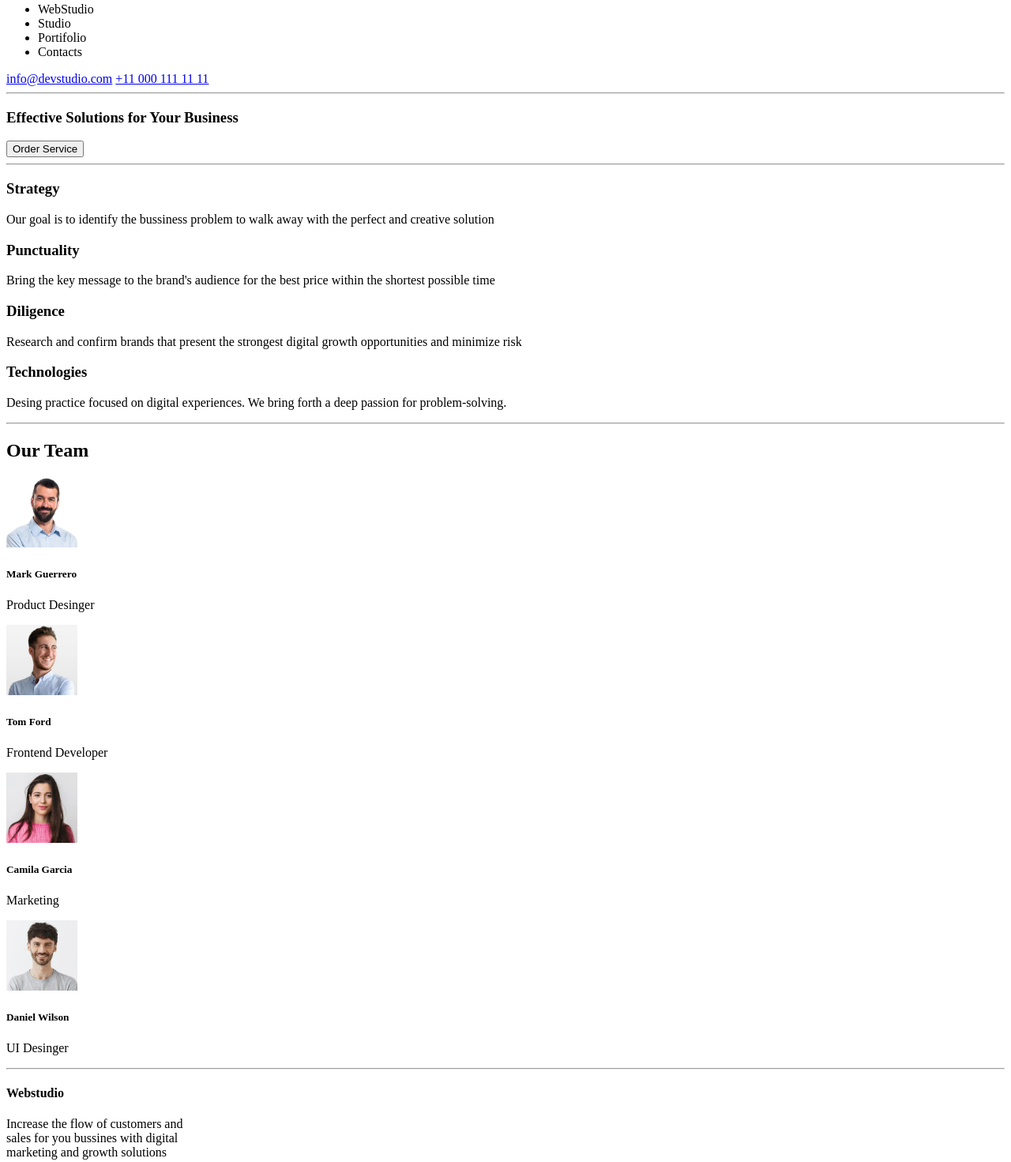
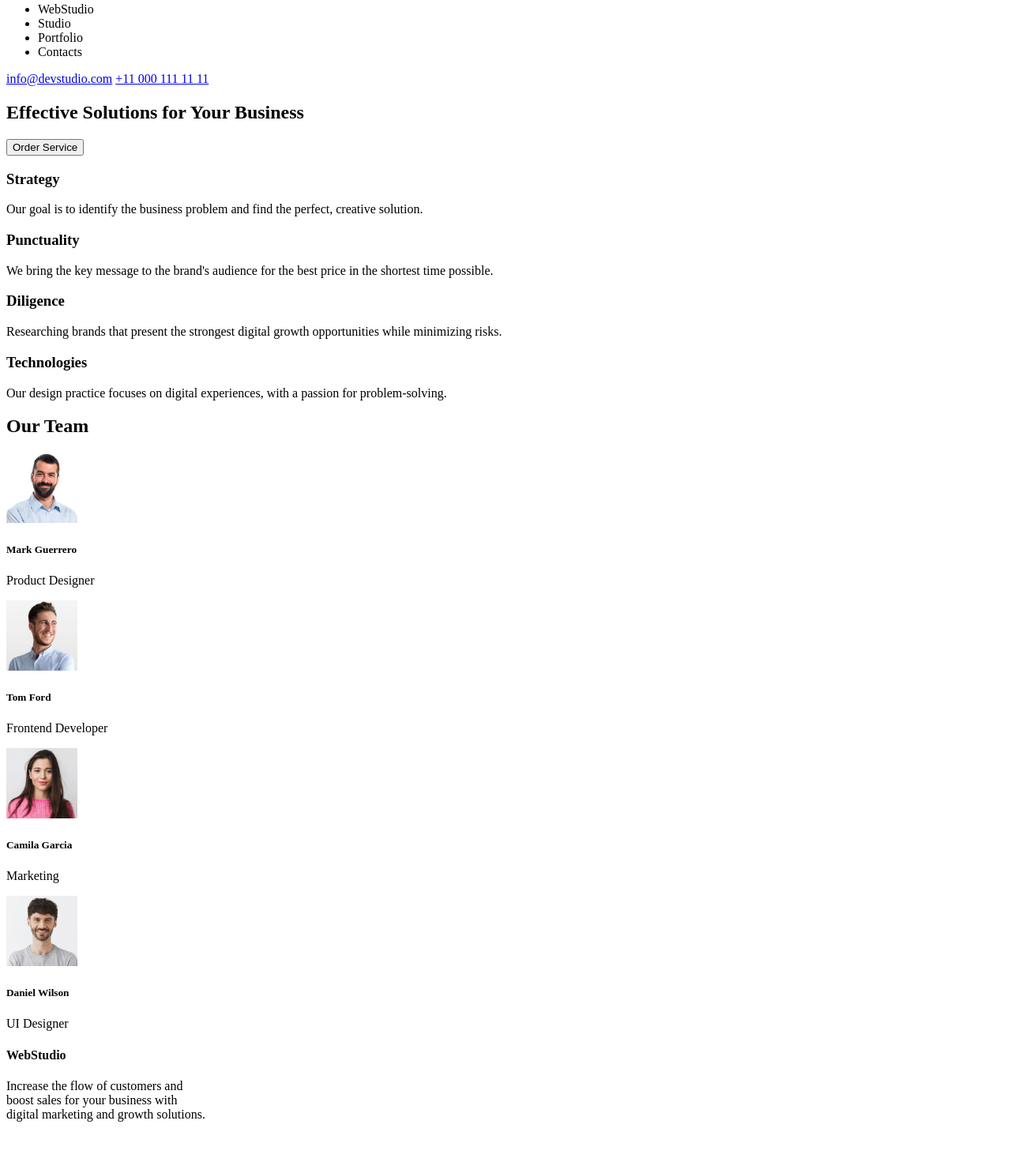
Before and after one commit to Neginkrml/goit-markup-hw-01, a plain HTML site: page index.html in a window 1280 px wide. Shown: the part 13-1484 px from the top of the page at 79% size. After the commit the page ends 1449 px from the top, so only its background shows below. Drawn offline with Linux system fonts and the light colour scheme.

Commit message:
update to code

```diff
--- a/index.html
+++ b/index.html
@@ -1,80 +1,89 @@
 <!DOCTYPE html>
 <html lang="en">
+
 <head>
     <meta charset="UTF-8">
     <meta name="viewport" content="width=device-width, initial-scale=1.0">
-    <title>Document</title>
+    <title>WebStudio</title>
 </head>
+
 <body>
     <header>
-        <main>
-            <section id="nav-container-up">
+        <!-- Upper Navigation Section -->
+        <nav id="nav-container-up">
             <section id="title-left">
                 <ul>
                     <li>WebStudio</li>
                     <li>Studio</li>
-                        <li>Portifolio</li>
+                    <li>Portfolio</li>
                     <li>Contacts</li>
                 </ul>
             </section>
             <section id="title-right">
                 <a href="mailto:info@devstudio.com">info@devstudio.com</a>
-                    <a href="tel:+11 000 111 11 11">+11 000 111 11 11</a>
+                <a href="tel:+110001111111">+11 000 111 11 11</a>
             </section>
-                <hr>
+        </nav>
+
+        <!-- Main Title and Button Section -->
+        <section id="nav-container-down">
+            <div id="title-main">
+                <h1>Effective Solutions for Your Business</h1>
+            </div>
+            <button>Order Service</button>
+        </section>
+    </header>
+
+    <main>
+        <!-- About Section -->
+        <section id="about">
+            <h3>Strategy</h3>
+            <p>Our goal is to identify the business problem and find the perfect, creative solution.</p>
+
+            <h3>Punctuality</h3>
+            <p>We bring the key message to the brand's audience for the best price in the shortest time possible.</p>
+
+            <h3>Diligence</h3>
+            <p>Researching brands that present the strongest digital growth opportunities while minimizing risks.</p>
+
+            <h3>Technologies</h3>
+            <p>Our design practice focuses on digital experiences, with a passion for problem-solving.</p>
         </section>
 
-            <section id="nav-container-down">
-                <section id="title main">
-                    <h1>Effective Solutions
-                        for Your Business</h1>
-                </section>
-                <button>Order Service</button>
-                <hr>
-            </section>
-            <section id="about">
-                <h3>Strategy</h3>
-                <p>Our goal is to identify the bussiness problem to walk away with the perfect and creative solution</p>
-
-                <h3>Punctuality</h3>
-                <p>Bring the key message to the brand's audience for the best price within the shortest possible time</p>
-
-                <h3>Diligence</h3>
-                <P>Research and confirm brands that present the strongest digital growth opportunities and minimize risk</P>
-
-                <h3>Technologies</h3>
-                <p>Desing practice focused on digital experiences. We bring forth a deep passion for problem-solving.</p>
-            </section>
-            <hr>
-            <section id="title-team">
+        <!-- Team Section -->
+        <section id="team-section">
             <h2>Our Team</h2>
-                <section id="team">
-                    <img src="./images/firstimg.jpg" alt="Mark Guerrero" width="90"/>
+            <div id="team">
+                <div class="team-member">
+                    <img src="./images/firstimg.jpg" alt="Mark Guerrero" width="90" />
                     <h5>Mark Guerrero</h5>
-                    <p>Product Desinger</p>
-
-                    <img src="./images/secondimg.jpg" alt="Tom Ford" width="90"/>
+                    <p>Product Designer</p>
+                </div>
+                <div class="team-member">
+                    <img src="./images/secondimg.jpg" alt="Tom Ford" width="90" />
                     <h5>Tom Ford</h5>
                     <p>Frontend Developer</p>
-
-                    <img src="./images/thirdimg.jpg" alt="Camila Garcia" width="90"/>
+                </div>
+                <div class="team-member">
+                    <img src="./images/thirdimg.jpg" alt="Camila Garcia" width="90" />
                     <h5>Camila Garcia</h5>
                     <p>Marketing</p>
+                </div>
+                <div class="team-member">
+                    <img src="./images/fourthimg.jpg" alt="Daniel Wilson" width="90" />
+                    <h5>Daniel Wilson</h5>
+                    <p>UI Designer</p>
+                </div>
+            </div>
+        </section>
+    </main>
 
-                    <img src="./images/fourthimg.jpg" alt="Daniel Wilson" width="90"/>
-                    <h5>Daniel Wilson</h5>
-                    <p>UI Desinger</p>
-                </section>
-            </section>
-            <hr>
-        </main>
-    </header>
+    <footer>
+        <h4>WebStudio</h4>
+        <p>Increase the flow of customers and <br>
+            boost sales for your business with <br>
+            digital marketing and growth solutions.</p>
+    </footer>
 </body>
-<footer>
-    <h4>Webstudio</h4>
-    <p>Increase the flow of customers and <br>
-         sales for you bussines with digital <br>
-          marketing and growth solutions</p>
-</footer>
 
 </html>
```
Lines whose indentation alone changed are shown as unchanged.
